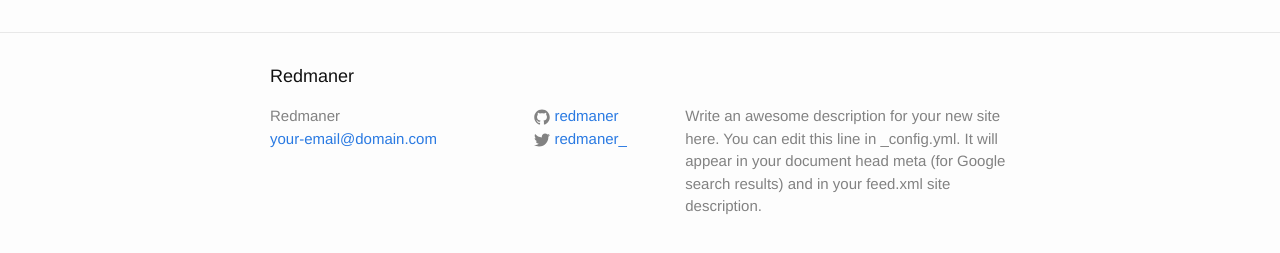
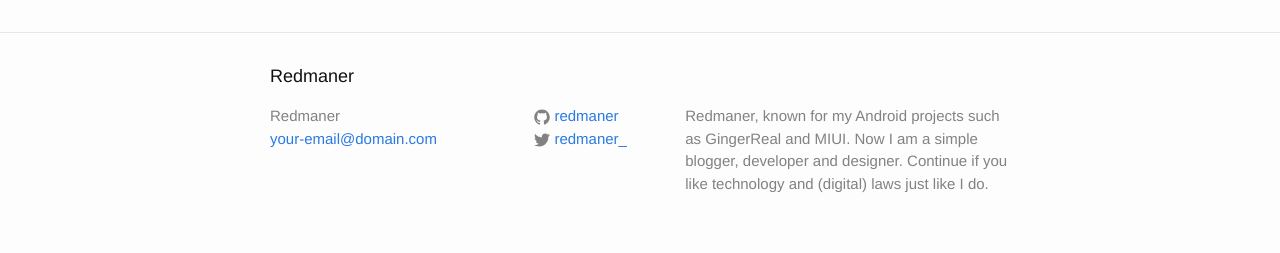
Before and after one commit to FKapadia/redmaner.github.io, a Jekyll site: the page built from index.html, in a window 1280 px wide. Shown: the part 264-517 px from the top of the page. Built offline with Jekyll 4.4.1, drawn with Linux system fonts in a browser that asks for light colours.

Commit message:
Change website discription

```diff
--- a/_config.yml
+++ b/_config.yml
@@ -2,11 +2,11 @@
 title: Redmaner
 email: your-email@domain.com
 description: > # this means to ignore newlines until "baseurl:"
-  Write an awesome description for your new site here. You can edit this
-  line in _config.yml. It will appear in your document head meta (for
-  Google search results) and in your feed.xml site description.
+  Redmaner, known for my Android projects such as GingerReal and MIUI.
+  Now I am a simple blogger, developer and designer.
+  Continue if you like technology and (digital) laws just like I do.
 baseurl: "" # the subpath of your site, e.g. /blog/
-url: "http://yourdomain.com" # the base hostname & protocol for your site
+url: "http://redmaner.github.io" # the base hostname & protocol for your site
 twitter_username: redmaner_
 github_username:  redmaner
 
```
